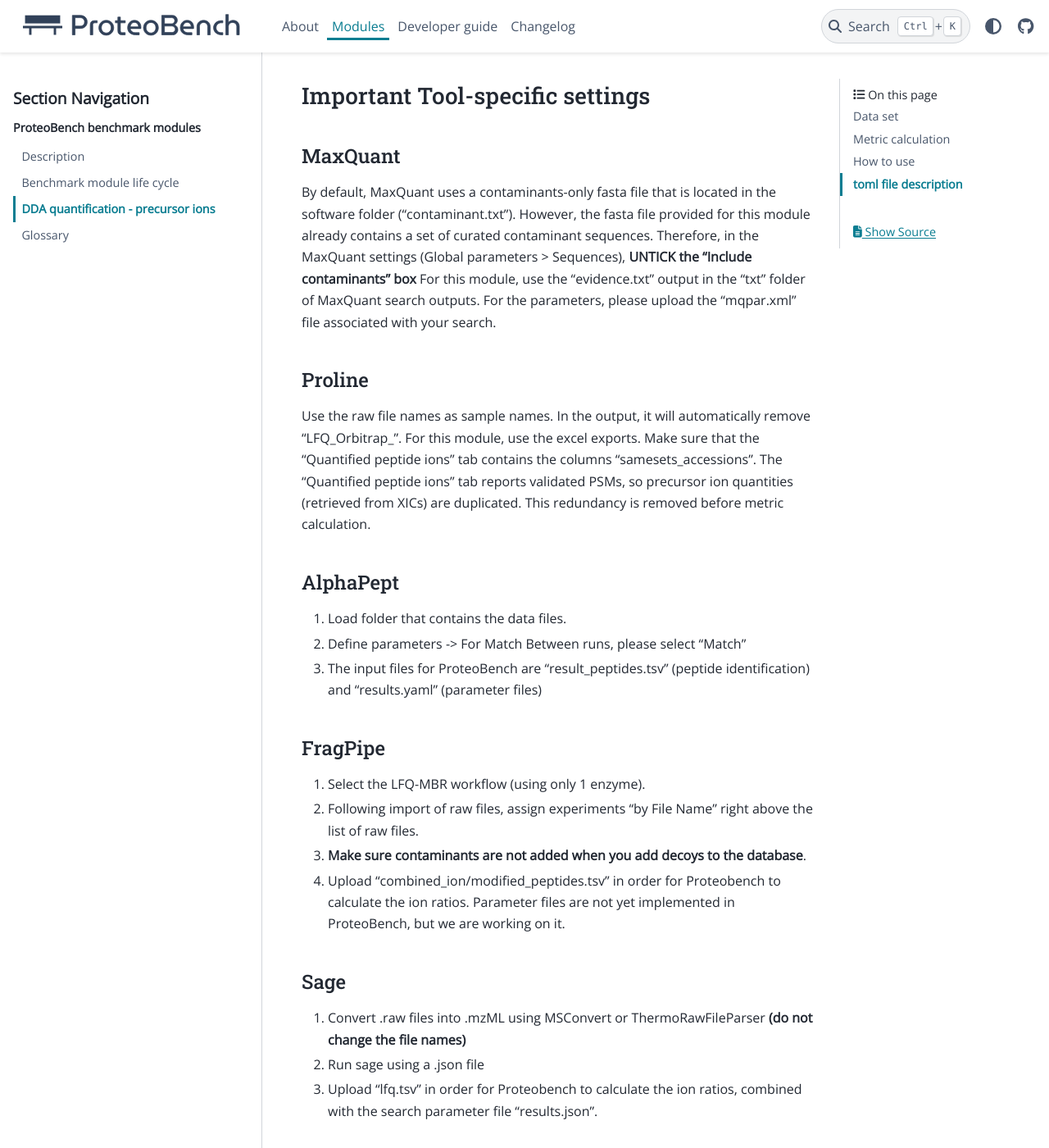
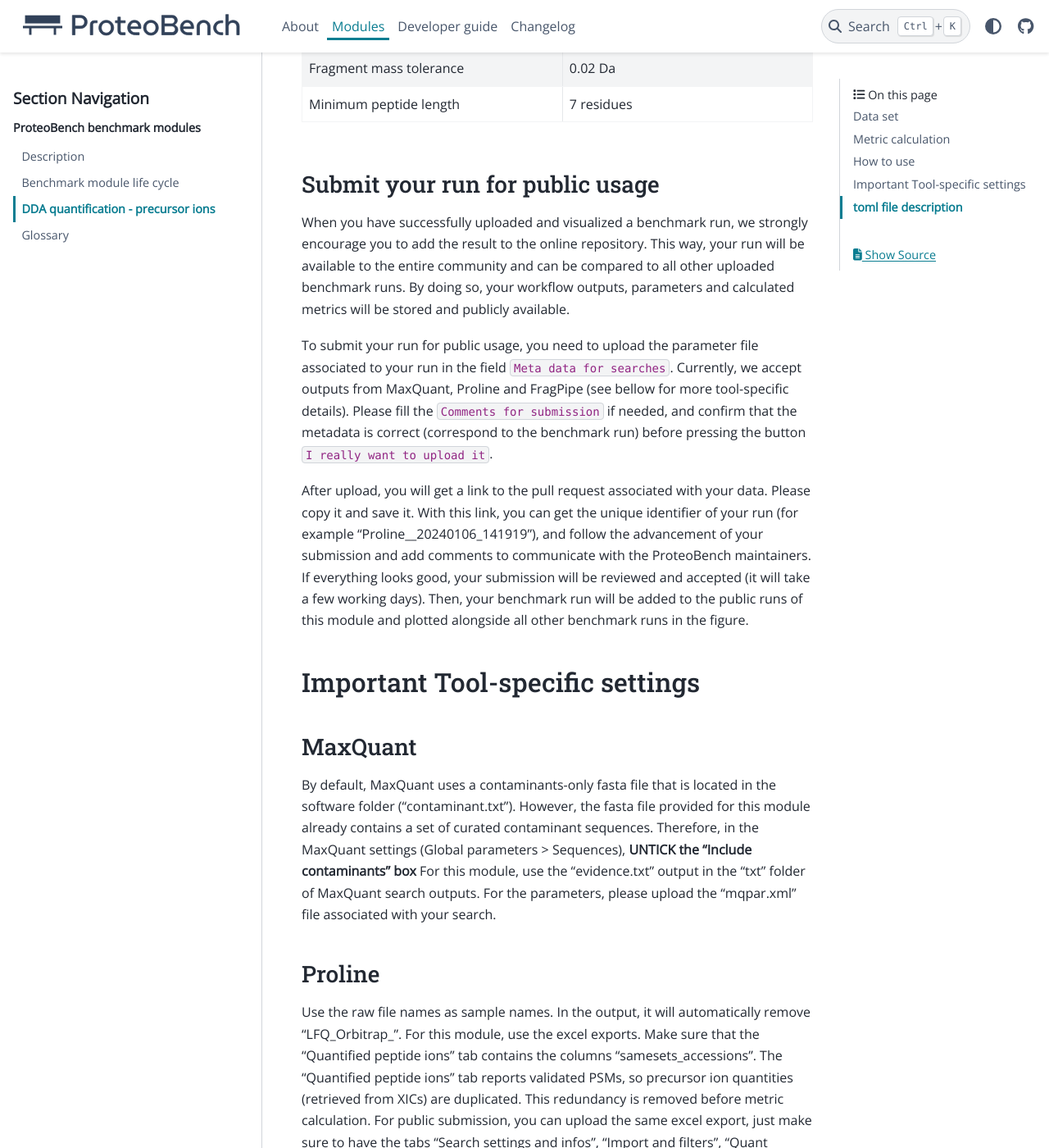
Before and after one commit to Proteobench/ProteoBench, a Sphinx documentation site: the page built from docs/modules/3-DDA-Quantification-ion-level.md, in a window 1280 px wide and 1400 px high, scrolled down 1631 px. Shown: the whole window at 82% size. Built offline with Sphinx 7.4.7 and the PyData theme 0.15.4, drawn with Linux system fonts in a browser that asks for light colours; pages that are not in the unit, such as notebooks, are missing from menus; some of the changed text lies outside the part shown.

Commit message:
Update 3-DDA-Quantification-ion-level.md with information for public submission

```diff
--- a/docs/modules/3-DDA-Quantification-ion-level.md
+++ b/docs/modules/3-DDA-Quantification-ion-level.md
@@ -14,6 +14,8 @@
 
 ## How to use
 
+### Input data for private visualisation of your benchmark run(s)
+
 The module is flexible in terms of what workflow the participants can run. However, to ensure a fair comparison of the different processing tools, we suggest using the parameters listed in Table 1.
 
 |Parameter|Value|
@@ -27,36 +29,45 @@
 |Fragment mass tolerance|0.02 Da|
 |Minimum peptide length|7 residues|
 
-### Important Tool-specific settings
+### Submit your run for public usage
 
-#### MaxQuant
+When you have successfully uploaded and visualized a benchmark run, we strongly encourage you to add the result to the online repository. This way, your run will be available to the entire community and can be compared to all other uploaded benchmark runs. By doing so, your workflow outputs, parameters and calculated metrics will be stored and publicly available.
+
+To submit your run for public usage, you need to upload the parameter file associated to your run in the field `Meta data for searches`. Currently, we accept outputs from MaxQuant, Proline and FragPipe (see bellow for more tool-specific details). Please fill the `Comments for submission` if needed, and confirm that the metadata is correct (correspond to the benchmark run) before pressing the button `I really want to upload it`.
+
+After upload, you will get a link to the pull request associated with your data. Please copy it and save it. With this link, you can get the unique identifier of your run (for example "Proline__20240106_141919"), and follow the advancement of your submission and add comments to communicate with the ProteoBench maintainers. If everything looks good, your submission will be reviewed and accepted (it will take a few working days). Then, your benchmark run will be added to the public runs of this module and plotted alongside all other benchmark runs in the figure.
+
+## Important Tool-specific settings
+
+### MaxQuant
 By default, MaxQuant uses a contaminants-only fasta file that is located in the software folder (“contaminant.txt”). However, the fasta file provided for this module already contains a set of curated contaminant sequences. Therefore, in the MaxQuant settings (Global parameters > Sequences), **UNTICK the “Include contaminants” box**
 For this module, use the "evidence.txt" output in the "txt" folder of MaxQuant search outputs. For the parameters, please upload the "mqpar.xml" file associated with your search.
 
-#### Proline
+### Proline
 Use the raw file names as sample names. In the output, it will automatically remove "LFQ_Orbitrap_".
 For this module, use the excel exports. Make sure that the “Quantified peptide ions” tab contains the columns "samesets_accessions".
 The "Quantified peptide ions" tab reports validated PSMs, so precursor ion quantities (retrieved from XICs) are duplicated. This redundancy is removed before metric calculation.
+For public submission, you can upload the same excel export, just make sure to have the tabs "Search settings and infos", "Import and filters", "Quant config".
 
-#### AlphaPept
+### AlphaPept
 1. Load folder that contains the data files.
 2. Define parameters
 -> For Match Between runs, please select “Match”
 3. The input files for ProteoBench are "result_peptides.tsv" (peptide identification) and "results.yaml" (parameter files)
 
-#### FragPipe
+### FragPipe
 1. Select the LFQ-MBR workflow (using only 1 enzyme).
 2. Following import of raw files, assign experiments "by File Name" right above the list of raw files.
 3. **Make sure contaminants are not added when you add decoys to the database**.
 4. Upload "combined_ion/modified_peptides.tsv" in order for Proteobench to calculate the ion ratios. Parameter files are not yet implemented in ProteoBench, but we are working on it.
 
-#### Sage
+### Sage
 
 1. Convert .raw files into .mzML using MSConvert or ThermoRawFileParser **(do not change the file names)**
 2. Run sage using a .json file
 3. Upload "lfq.tsv" in order for Proteobench to calculate the ion ratios, combined with the search parameter file "results.json".
 
-#### Custom format
+### Custom format
 
 You can use the tab-delimited Custom format containing the following columns:
 - Sequence: peptide sequence
```
